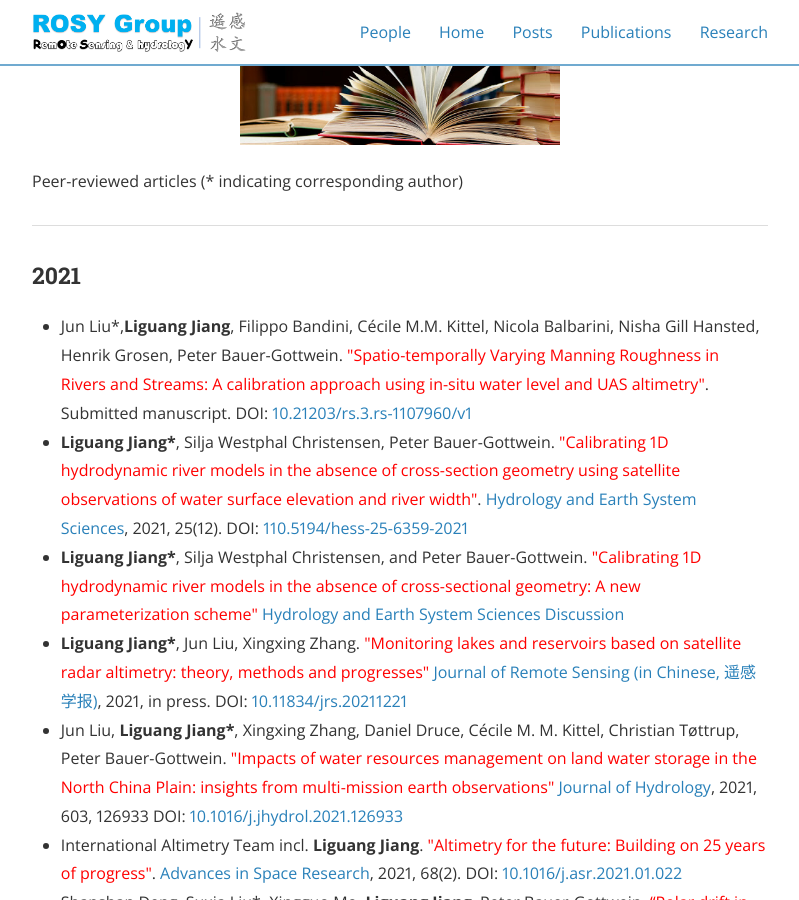
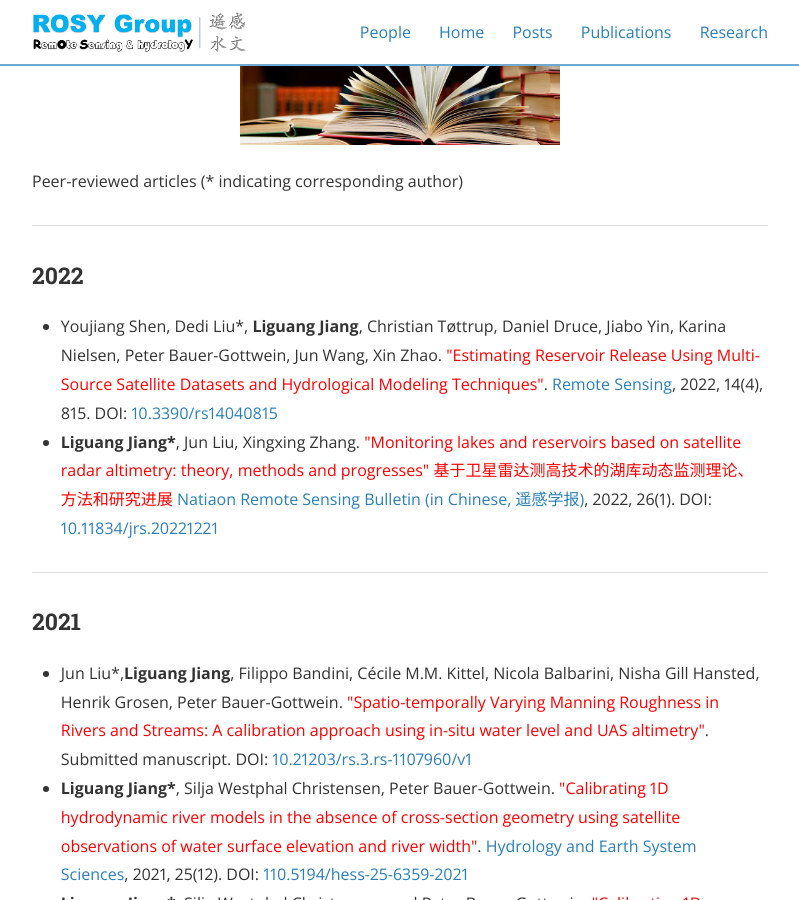
Before and after one commit to 12530/rshydro, a Jekyll site: the page built from publications.md, in a window 1280 px wide and 900 px high, scrolled down 206 px. Shown: the whole window, without its empty margins (240-1039 px from the left). Built offline with Jekyll 4.4.1, drawn with Linux system fonts in a browser that asks for light colours; nearby versions of some CDN libraries.

Commit message:
Update publications.md

```diff
--- a/publications.md
+++ b/publications.md
@@ -8,12 +8,18 @@ main_nav: true
 <p>Peer-reviewed articles (* indicating corresponding author)</p>
 
 <hr>
+<h3>2022</h3>
+<ul>
+  <li>Youjiang Shen, Dedi Liu*, <b>Liguang Jiang</b>, Christian Tøttrup, Daniel Druce, Jiabo Yin, Karina Nielsen, Peter Bauer-Gottwein, Jun Wang, Xin Zhao. <font color="red">"Estimating Reservoir Release Using Multi-Source Satellite Datasets and Hydrological Modeling Techniques"</font>. <a href="https://www.mdpi.com/2072-4292/14/4/815">Remote Sensing</a>, 2022, 14(4), 815. DOI: <a href="https://doi.org/10.3390/rs14040815">10.3390/rs14040815</a> </li>
+  <li><b>Liguang Jiang*</b>, Jun Liu, Xingxing Zhang. <font color="red"> "Monitoring lakes and reservoirs based on satellite radar altimetry: theory, methods and progresses" 基于卫星雷达测高技术的湖库动态监测理论、方法和研究进展 </font> <a href="http://www.ygxb.ac.cn/thesisDetails#10.11834/jrs.20221221&lang=zh"> Natiaon Remote Sensing Bulletin (in Chinese, 遥感学报)</a>, 2022, 26(1). DOI: <a href="http://www.jors.cn/jrs/ch/reader/view_abstract.aspx?doi=10.11834/jrs.20211221">10.11834/jrs.20221221</a></li>
+</ul>
+
+<hr>
 <h3>2021</h3>
 <ul>
   <li>Jun Liu*,<b>Liguang Jiang</b>, Filippo Bandini, Cécile M.M. Kittel, Nicola Balbarini, Nisha Gill Hansted, Henrik Grosen, Peter Bauer-Gottwein. <font color="red">"Spatio-temporally Varying Manning Roughness in Rivers and Streams: A calibration approach using in-situ water level and UAS altimetry"</font>. Submitted manuscript. DOI: <a href="https://doi.org/10.21203/rs.3.rs-1107960/v1">10.21203/rs.3.rs-1107960/v1</a></li>
   <li><b>Liguang Jiang*</b>, Silja Westphal Christensen, Peter Bauer-Gottwein. <font color="red">"Calibrating 1D hydrodynamic river models in the absence of cross-section geometry using satellite observations of water surface elevation and river width"</font>. <a href="https://trader.copernicus.org/tools/paymentForm/paymentForm.php"> Hydrology and Earth System Sciences</a>, 2021, 25(12). DOI: <a href="https://doi.org/10.5194/hess-25-6359-2021">110.5194/hess-25-6359-2021</a></li>
   <li><b>Liguang Jiang*</b>, Silja Westphal Christensen, and Peter Bauer-Gottwein. <font color="red"> "Calibrating 1D hydrodynamic river models in the absence of cross-sectional geometry: A new parameterization scheme" </font> <a href="https://hess.copernicus.org/preprints/hess-2021-210/"> Hydrology and Earth System Sciences Discussion </a></li>
-  <li><b>Liguang Jiang*</b>, Jun Liu, Xingxing Zhang. <font color="red"> "Monitoring lakes and reservoirs based on satellite radar altimetry: theory, methods and progresses" </font> <a href="http://www.jors.cn/jrs/ch/reader/view_abstract.aspx?doi=10.11834/jrs.20211221"> Journal of Remote Sensing (in Chinese, 遥感学报)</a>, 2021, in press. DOI: <a href="http://www.jors.cn/jrs/ch/reader/view_abstract.aspx?doi=10.11834/jrs.20211221">10.11834/jrs.20211221</a></li>
   <li>Jun Liu, <b>Liguang Jiang*</b>, Xingxing Zhang, Daniel Druce, Cécile M. M. Kittel,  Christian Tøttrup, Peter Bauer-Gottwein. <font color="red"> "Impacts of water resources management on land water storage in the North China Plain: insights from multi-mission earth observations" </font> <a href="https://www.sciencedirect.com/science/article/pii/S0022169421009835"> Journal of Hydrology</a>, 2021, 603, 126933 DOI: <a href="https://doi.org/10.1016/j.jhydrol.2021.126933">10.1016/j.jhydrol.2021.126933</a></li>
   <li>International Altimetry Team incl. <b>Liguang Jiang</b>. <font color="red">"Altimetry for the future: Building on 25 years of progress"</font>. <a href="https://www.sciencedirect.com/science/article/pii/S0273117721000594?via%3Dihub"> Advances in Space Research</a>, 2021, 68(2). DOI: <a href="https://doi.org/10.1016/j.asr.2021.01.022">10.1016/j.asr.2021.01.022</a></li>
   <li>Shanshan Deng, Suxia Liu*, Xingguo Mo, <b>Liguang Jiang</b>, Peter Bauer-Gottwein. <font color="red">“Polar drift in the 1990s explained by terrestrial water storage changes”</font>. <a href="https://agupubs.onlinelibrary.wiley.com/doi/10.1029/2020GL092114">Geophysical Research Letters</a>, 2021, 48(7). DOI: <a href="https://doi.org/10.1029/2020GL092114">10.1029/2020GL092114</a></li>
```
